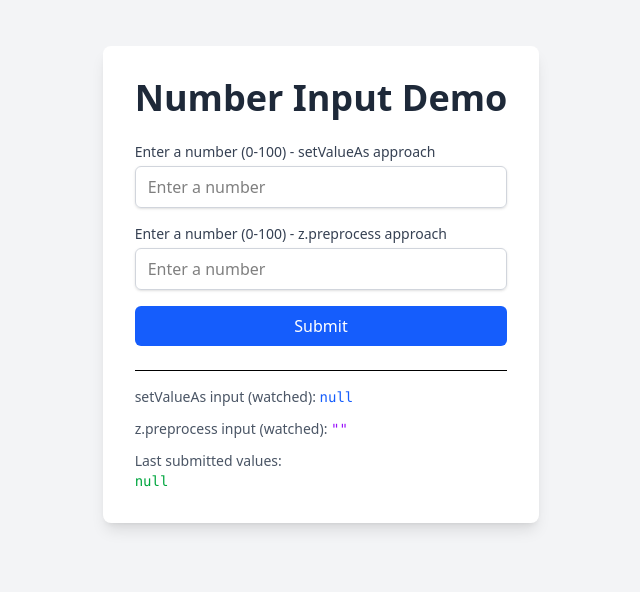
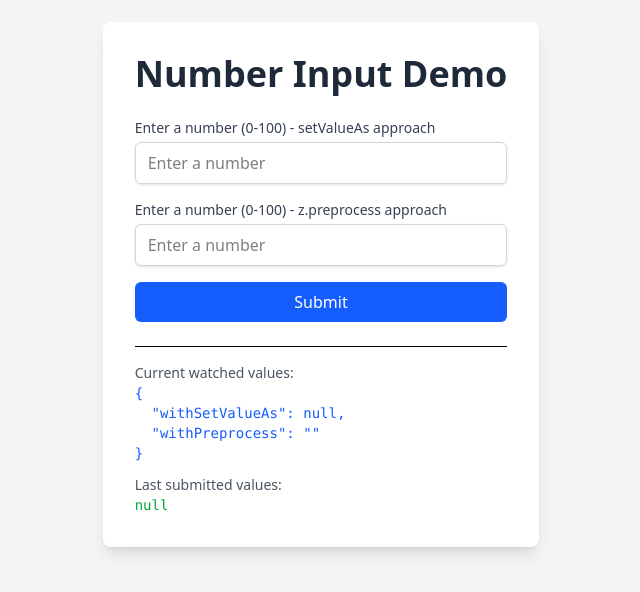
Before and after one commit to nemolize/react-hook-form-zod-demo, a React (Vite) app: page / in a window 1280 px wide. Shown: the part 116-708 px from the top of the page, without its empty margins (319-959 px from the left). Built offline with nearby package versions, Linux system fonts and the light colour scheme.

Commit message:
feat: implement useNumberInputsForm hook with validation and submission handling

```diff
--- a/src/App.tsx
+++ b/src/App.tsx
@@ -1,45 +1,13 @@
-import { zodResolver } from "@hookform/resolvers/zod";
-import { useState } from "react";
-import { useForm } from "react-hook-form";
-import { z } from "zod";
-
-const preprocessNumber = z.preprocess(
-  (val) => {
-    if (val === "" || val === null || val === undefined) return null;
-    const num = Number(val);
-    return Number.isNaN(num) ? null : num;
-  },
-  z.union([z.number().min(0).max(100), z.null()]),
-);
-
-const numberSchema = z.object({
-  numberInput: z.union([z.number().min(0).max(100), z.null()]),
-  numberInputPreprocess: preprocessNumber,
-});
-
-type NumberFormData = z.infer<typeof numberSchema>;
+import { useNumberInputsForm } from "./hooks/useNumberInputsForm";
 
 const App = () => {
-  const [submittedValue, setSubmittedValue] = useState<NumberFormData | null>(
-    null,
-  );
-
   const {
     register,
     handleSubmit,
-    watch,
-    formState: { errors },
-  } = useForm({
-    resolver: zodResolver(numberSchema),
-  });
-
-  const watchedValue = watch("numberInput");
-  const watchedValuePreprocess = watch("numberInputPreprocess");
-
-  const onSubmit = (data: unknown) => {
-    console.log("Form submitted with:", data);
-    setSubmittedValue(data as NumberFormData);
-  };
+    errors,
+    watchedValues,
+    submittedValues,
+  } = useNumberInputsForm();
 
   return (
     <div className="min-h-screen bg-gray-100 flex items-center justify-center">
@@ -47,18 +15,18 @@ const App = () => {
         <h1 className="text-4xl font-bold text-gray-800 mb-6">
           Number Input Demo
         </h1>
-        <form onSubmit={handleSubmit(onSubmit)} className="space-y-4">
+        <form onSubmit={handleSubmit} className="space-y-4">
           <div>
             <label
-              htmlFor="numberInput"
+              htmlFor="withSetValueAs"
               className="block text-sm font-medium text-gray-700 mb-1"
             >
               Enter a number (0-100) - setValueAs approach
             </label>
             <input
-              id="numberInput"
+              id="withSetValueAs"
               type="number"
-              {...register("numberInput", {
+              {...register("withSetValueAs", {
                 setValueAs: (value) => {
                   if (value === "" || value === undefined) return null;
                   const num = Number(value);
@@ -68,30 +36,30 @@ const App = () => {
               className="w-full px-3 py-2 border border-gray-300 rounded-md shadow-sm focus:outline-none focus:ring-blue-500 focus:border-blue-500"
               placeholder="Enter a number"
             />
-            {errors.numberInput && (
+            {errors.withSetValueAs && (
               <p className="mt-1 text-sm text-red-600">
-                {errors.numberInput.message}
+                {errors.withSetValueAs.message}
               </p>
             )}
           </div>
 
           <div>
             <label
-              htmlFor="numberInputPreprocess"
+              htmlFor="withPreprocess"
               className="block text-sm font-medium text-gray-700 mb-1"
             >
               Enter a number (0-100) - z.preprocess approach
             </label>
             <input
-              id="numberInputPreprocess"
+              id="withPreprocess"
               type="number"
-              {...register("numberInputPreprocess")}
+              {...register("withPreprocess")}
               className="w-full px-3 py-2 border border-gray-300 rounded-md shadow-sm focus:outline-none focus:ring-purple-500 focus:border-purple-500"
               placeholder="Enter a number"
             />
-            {errors.numberInputPreprocess && (
+            {errors.withPreprocess && (
               <p className="mt-1 text-sm text-red-600">
-                {errors.numberInputPreprocess.message}
+                {errors.withPreprocess.message}
               </p>
             )}
           </div>
@@ -105,21 +73,15 @@ const App = () => {
 
         <div className="mt-6 space-y-3 border-t pt-4">
           <div className="text-sm text-gray-600">
-            <span className="font-medium">setValueAs input (watched):</span>{" "}
-            <span className="font-mono text-blue-600">
-              {JSON.stringify(watchedValue)}
-            </span>
-          </div>
-          <div className="text-sm text-gray-600">
-            <span className="font-medium">z.preprocess input (watched):</span>{" "}
-            <span className="font-mono text-purple-600">
-              {JSON.stringify(watchedValuePreprocess)}
-            </span>
+            <span className="font-medium">Current watched values:</span>{" "}
+            <pre className="font-mono text-blue-600">
+              {JSON.stringify(watchedValues, null, 2)}
+            </pre>
           </div>
           <div className="text-sm text-gray-600">
             <span className="font-medium">Last submitted values:</span>{" "}
             <pre className="font-mono text-green-600">
-              {JSON.stringify(submittedValue, null, 2)}
+              {JSON.stringify(submittedValues, null, 2)}
             </pre>
           </div>
         </div>
--- /dev/null
+++ b/src/hooks/useNumberInputsForm.ts
@@ -0,0 +1,50 @@
+import { zodResolver } from "@hookform/resolvers/zod";
+import { useState } from "react";
+import { useForm } from "react-hook-form";
+import { z } from "zod";
+
+const numberSchema = z.object({
+  withSetValueAs: z.union([z.number().min(0).max(100), z.null()]),
+  withPreprocess: z.preprocess(
+    (val) => {
+      if (val === "" || val === null || val === undefined) return null;
+      const num = Number(val);
+      return Number.isNaN(num) ? null : num;
+    },
+    z.union([z.number().min(0).max(100), z.null()]),
+  ),
+});
+
+type NumberFormData = z.infer<typeof numberSchema>;
+
+export const useNumberInputsForm = () => {
+  const [submittedValues, setSubmittedValues] = useState<NumberFormData | null>(
+    null,
+  );
+
+  const {
+    register,
+    handleSubmit,
+    watch,
+    formState: { errors },
+  } = useForm({
+    resolver: zodResolver(numberSchema),
+  });
+
+  const watchedValues = watch();
+
+  const onSubmit = (data: unknown) => {
+    console.log("Form submitted with:", data);
+    setSubmittedValues(data as NumberFormData);
+  };
+
+  return {
+    register,
+    handleSubmit: handleSubmit(onSubmit),
+    errors,
+    watchedValues,
+    submittedValues,
+  };
+};
+
+export type { NumberFormData };
```
Also changed, not shown: 1 other file (tests, documents, lock files or other folders).
